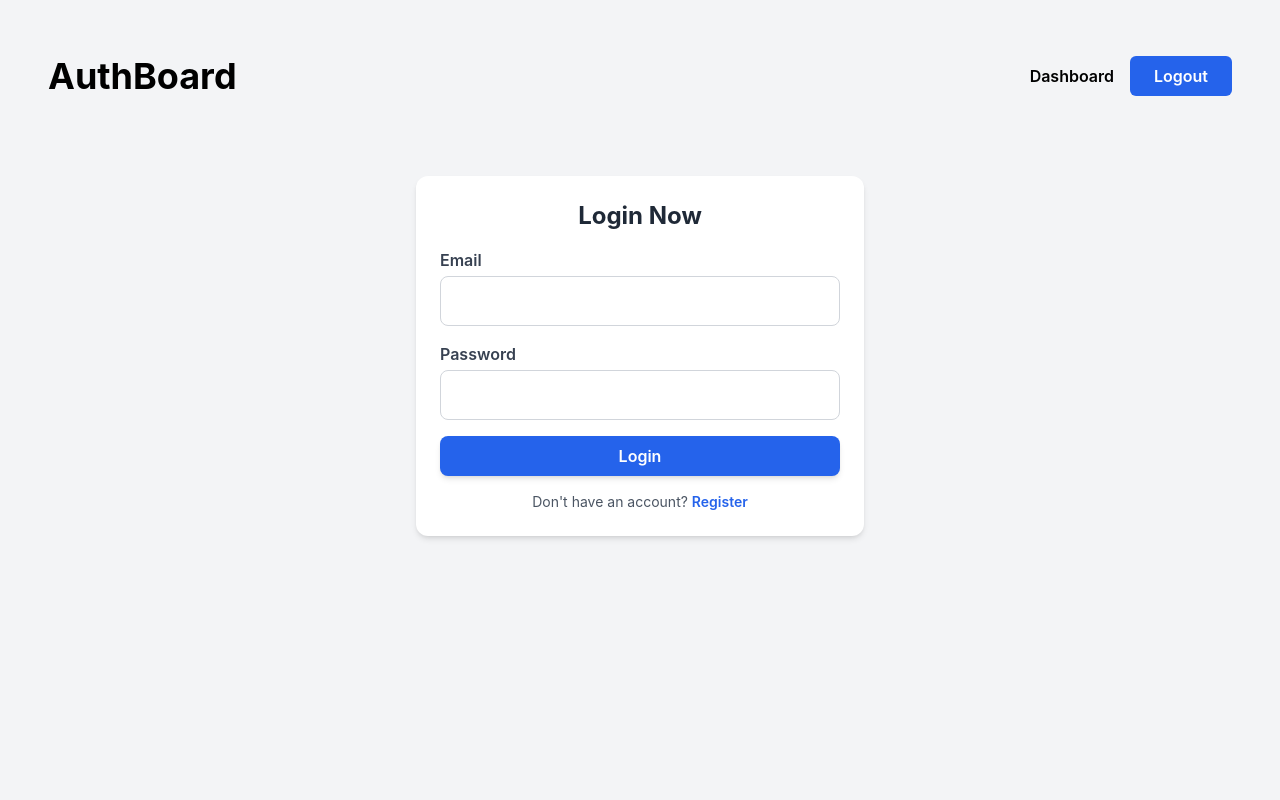
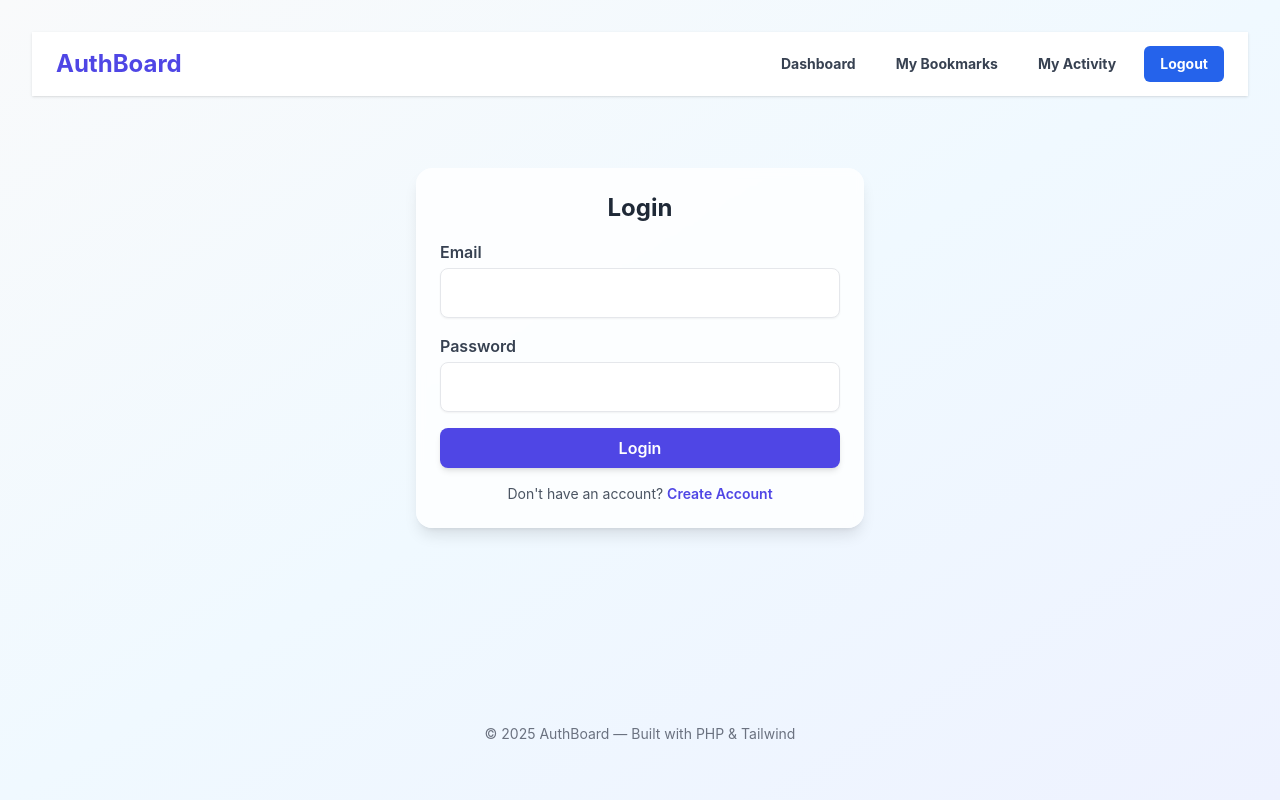
Before and after one commit to shaheen-020/metro_wb_lab, a PHP site: page / in a window 1280 px wide. Run offline with PHP 8.4, Linux system fonts and the light colour scheme; the visitor is signed in with stand-in values (Sample User, id 1); some libraries are stand-ins or nearby versions.

Commit message:
Added bookmarked and history/timeline pages

```diff
--- /dev/null
+++ b/app/Controllers/ActivityController.php
@@ -0,0 +1,33 @@
+<?php
+
+namespace App\Controllers;
+
+use App\Core\Controller;
+use App\Core\Session;
+use App\Models\Activity;
+
+class ActivityController extends Controller
+{
+    /**
+     * Display user activity timeline
+     */
+    public function index(): void
+    {
+        // Redirect if not logged in
+        $user = Session::get('user');
+        if (!$user) {
+            header('Location: /');
+            exit;
+        }
+
+        $userId = $user['id'];
+
+        // Fetch activities
+        $activities = Activity::getByUser($userId);
+
+        $this->view('activity.php', [
+            'activities' => $activities,
+            'user' => $user
+        ]);
+    }
+}
--- a/app/Controllers/AuthController.php
+++ b/app/Controllers/AuthController.php
@@ -5,6 +5,7 @@ use App\Core\Controller;
 use App\Core\Session;
 use App\Core\Mailer;
 use App\Models\User;
+use App\Models\Activity;
 
 class AuthController extends Controller {
     public function showLogin() {
@@ -46,6 +47,7 @@ class AuthController extends Controller {
         $user = User::findByEmail($email);
         if ($user && password_verify($password, $user['password'])) {
             Session::set('user', ['id' => $user['id'], 'name' => $user['name'], 'email' => $user['email']]);
+            Activity::log($user['id'], 'login', null, 'Logged in');
             header('Location: /dashboard');
             return;
         }
@@ -55,6 +57,10 @@ class AuthController extends Controller {
 
     public function logout(): void
     {
+        $user = Session::get('user');
+        if ($user) {
+            Activity::log($user['id'], 'logout', null, 'Logged out');
+        }
         Session::destroy();
         header('Location: /login');
     }
--- /dev/null
+++ b/app/Controllers/BookmarkController.php
@@ -0,0 +1,46 @@
+<?php
+namespace App\Controllers;
+
+use App\Models\Post;
+use App\Models\Activity;
+use App\Core\Session;
+
+class BookmarkController {
+    // Show all bookmarks for the logged-in user
+    public function index() {
+        $user = Session::get('user');
+        if (!$user) {
+            header('Location: /login');
+            exit;
+        }
+        $bookmarks = Post::getBookmarks($user['id']);
+        $title = 'My Bookmarks';
+        include __DIR__ . '/../Views/bookmarks.php';
+    }
+
+    // Save a bookmark
+    public function bookmark() {
+        $user = Session::get('user');
+        if (!$user || empty($_POST['post_id'])) {
+            header('Location: /login'); exit;
+        }
+        $postId = (int)$_POST['post_id'];
+        \App\Models\Post::bookmark($user['id'], $postId);
+        Activity::log($user['id'], 'bookmark', $postId, 'Bookmarked a post');
+        header('Location: ' . ($_POST['redirect'] ?? '/dashboard'));
+        exit;
+    }
+
+    // Remove a bookmark
+    public function unbookmark() {
+        $user = Session::get('user');
+        if (!$user || empty($_POST['post_id'])) {
+            header('Location: /login'); exit;
+        }
+        $postId = (int)$_POST['post_id'];
+        \App\Models\Post::unbookmark($user['id'], $postId);
+        Activity::log($user['id'], 'unbookmark', $postId, 'Removed a bookmark');
+        header('Location: ' . ($_POST['redirect'] ?? '/dashboard'));
+        exit;
+    }
+}
--- a/app/Controllers/DashboardController.php
+++ b/app/Controllers/DashboardController.php
@@ -15,10 +15,17 @@ class DashboardController extends Controller {
         }
 
         $posts = Post::getAllWithUser();
-
+        $bookmarkedIds = [];
+        if ($user) {
+            $bookmarks = Post::getBookmarks($user['id']);
+            foreach ($bookmarks as $bm) {
+                $bookmarkedIds[] = (int)$bm['id'];
+            }
+        }
         $this->view('dashboard.php', [
             'user' => $user,
-            'posts' => $posts
+            'posts' => $posts,
+            'bookmarkedIds' => $bookmarkedIds
         ]);
     }
 }
--- a/app/Controllers/PostController.php
+++ b/app/Controllers/PostController.php
@@ -4,6 +4,7 @@ namespace App\Controllers;
 use App\Core\Controller;
 use App\Core\Session;
 use App\Models\Post;
+use App\Models\Activity;
 
 class PostController extends Controller {
     public function create(): void
@@ -42,7 +43,10 @@ class PostController extends Controller {
             }
 
             // Create the post
-            Post::create($user['id'], $content, $imagePath);
+            $postId = Post::create($user['id'], $content, $imagePath);
+
+            // Log activity
+            Activity::log($user['id'], 'create_post', $postId, 'Created a new post');
 
             // Redirect to dashboard
             header('Location: /dashboard');
@@ -96,6 +100,7 @@ class PostController extends Controller {
                 'target' => $target,
             ]);
         } else {
+            Activity::log($user['id'], 'delete_post', $postId, 'Deleted a post');
             Session::set('flash', ['type' => 'success', 'message' => 'Post deleted.']);
             Session::set('debug', [
                 'where' => 'delete_ok',
@@ -142,6 +147,7 @@ class PostController extends Controller {
 
         $ok = Post::update($postId, $user['id'], $content);
         if ($ok) {
+            Activity::log($user['id'], 'edit_post', $postId, 'Edited a post');
             Session::set('flash', ['type' => 'success', 'message' => 'Post updated.']);
             Session::set('debug', ['where' => 'edit_ok', 'postId' => $postId]);
         } else {
--- a/app/Views/auth/login.php
+++ b/app/Views/auth/login.php
@@ -3,28 +3,28 @@ $title = 'Login | AuthBoard';
 ob_start();
 ?>
 
-<div class="max-w-md mx-auto bg-white p-6 rounded-xl shadow-md mt-12">
-    <h2 class="text-2xl font-bold mb-4 text-gray-800 text-center">Login Now</h2>
+<div class="max-w-md mx-auto bg-white/80 backdrop-blur-sm p-6 rounded-2xl shadow-lg mt-12">
+    <h2 class="text-2xl font-bold mb-4 text-gray-800 text-center">Login</h2>
 
     <form method="POST" action="/login" class="space-y-4">
         <!-- Email -->
         <div>
             <label for="email" class="block mb-1 font-semibold text-gray-700">Email</label>
             <input type="email" id="email" name="email" required
-                class="w-full border border-gray-300 rounded-lg p-3 focus:outline-none focus:outline-none focus:ring-0.5 focus:ring-black focus:border-black" />
+                class="w-full border border-gray-200 rounded-lg p-3 focus:outline-none focus:ring-2 focus:ring-indigo-200 focus:border-indigo-300 shadow-sm" />
         </div>
 
         <!-- Password -->
         <div>
             <label for="password" class="block mb-1 font-semibold text-gray-700">Password</label>
             <input type="password" id="password" name="password" required
-                class="w-full border border-gray-300 rounded-lg p-3 focus:outline-none focus:outline-none focus:ring-0.5 focus:ring-black focus:border-black" />
+                class="w-full border border-gray-200 rounded-lg p-3 focus:outline-none focus:ring-2 focus:ring-indigo-200 focus:border-indigo-300 shadow-sm" />
         </div>
 
         <!-- Submit Button -->
         <div>
             <button type="submit"
-                class="bg-blue-600 hover:bg-blue-700 text-white font-semibold py-2 px-6 rounded-lg shadow-md transition-colors w-full">
+                class="bg-indigo-600 hover:bg-indigo-700 text-white font-semibold py-2 px-6 rounded-lg shadow-md transition-colors w-full">
                 Login
             </button>
         </div>
@@ -32,7 +32,7 @@ ob_start();
 
     <p class="mt-4 text-gray-600 text-sm text-center">
         Don't have an account?
-        <a href="/register" class="text-blue-600 font-semibold hover:underline">Register</a>
+        <a href="/register" class="text-indigo-600 font-semibold hover:underline">Create Account</a>
     </p>
 </div>
 
--- a/app/Views/layout.php
+++ b/app/Views/layout.php
@@ -13,44 +13,67 @@
         body {
             font-family: 'Inter', sans-serif;
         }
-
         .post-card {
-            background: white;
+            background: linear-gradient(180deg, #ffffff 0%, #fbfdff 100%);
             padding: 1rem;
-            margin-bottom: 1.5rem;
+            margin-bottom: 1rem;
             border-radius: 0.75rem;
-            box-shadow: 0 2px 5px rgba(0, 0, 0, 0.1);
+            box-shadow: 0 6px 18px rgba(12, 15, 25, 0.06);
+            border: 1px solid rgba(15, 23, 42, 0.04);
         }
     </style>
 </head>
 
-<body class="min-h-screen bg-gray-100 flex flex-col items-center p-4 md:p-6 lg:p-8">
+<body class="min-h-screen bg-gradient-to-br from-gray-50 via-sky-50 to-indigo-50 text-gray-800 flex flex-col items-center p-4 md:p-6 lg:p-8">
 
-    <!-- Header -->
-    <header class="w-full max-w-7xl mb-6 md:mb-8 pt-4 md:pt-6 px-4 bg-purple">
-        <div class="flex flex-col sm:flex-row sm:items-center sm:justify-between gap-4 md:gap-6">
-            <h1 class="text-2xl md:text-3xl lg:text-4xl font-bold text-black">AuthBoard</h1>
+    <!-- Navbar -->
+    <header class="w-full bg-white shadow">
+        <div class="max-w-7xl mx-auto px-4 md:px-6">
+            <div class="flex items-center justify-between h-16">
+                <div class="flex items-center">
+                    <a href="/" class="text-2xl font-bold text-indigo-600">AuthBoard</a>
+                </div>
 
-            <?php if (!empty($_SESSION['user'])): ?>
-                <nav class="flex items-center gap-3 md:gap-4 flex-wrap">
-                    <a href="/dashboard" class="text-black font-semibold hover:underline text-sm md:text-base transition">Dashboard</a>
-                    <button
-                        class="btn btn-primary bg-blue-600 hover:bg-blue-700 text-white font-semibold py-2 px-4 md:py-2 md:px-6 rounded-md text-sm md:text-base transition"
-                        onclick="window.location.href='/logout'">
-                        Logout
+                <!-- Desktop links -->
+                <div class="hidden md:flex md:items-center md:space-x-4">
+                    <?php if (!empty($_SESSION['user'])): ?>
+                        <a href="/dashboard" class="text-gray-700 hover:text-gray-900 px-3 py-2 rounded-md text-sm font-bold">Dashboard</a>
+                        <a href="/bookmarks" class="text-gray-700 hover:text-gray-900 px-3 py-2 rounded-md text-sm font-bold">My Bookmarks</a>
+                        <a href="/activity" class="text-gray-700 hover:text-gray-900 px-3 py-2 rounded-md text-sm font-bold">My Activity</a>
+                        <button onclick="window.location.href='/logout'" class="bg-blue-600 hover:bg-blue-700 text-white px-4 py-2 rounded-md text-sm font-bold text-center">Logout</button>
+                    <?php else: ?>
+                        <a href="/login" class="text-indigo-600 hover:underline px-3 py-2 rounded-md text-sm font-medium">Login</a>
+                        <a href="/register" class="text-indigo-600 hover:underline px-3 py-2 rounded-md text-sm font-medium">Register</a>
+                    <?php endif; ?>
+                </div>
+
+                <!-- Mobile menu button -->
+                <div class="md:hidden">
+                    <button id="mobileMenuBtn" aria-expanded="false" aria-controls="mobileMenu" class="p-2 rounded-md text-gray-700 hover:bg-gray-100">
+                        <svg class="h-6 w-6" xmlns="http://www.w3.org/2000/svg" fill="none" viewBox="0 0 24 24" stroke="currentColor">
+                            <path stroke-linecap="round" stroke-linejoin="round" stroke-width="2" d="M4 6h16M4 12h16M4 18h16" />
+                        </svg>
                     </button>
-                </nav>
-            <?php else: ?>
-                <nav class="flex gap-3 md:gap-4 flex-wrap">
-                    <a href="/login" class="text-blue-600 font-semibold hover:underline text-sm md:text-base transition">Login</a>
-                    <a href="/register" class="text-blue-600 font-semibold hover:underline text-sm md:text-base transition">Register</a>
-                </nav>
-            <?php endif; ?>
+                </div>
+            </div>
+
+            <!-- Mobile menu -->
+            <div id="mobileMenu" class="md:hidden hidden pb-4">
+                <?php if (!empty($_SESSION['user'])): ?>
+                    <a href="/dashboard" class="block px-3 py-2 text-gray-700 hover:bg-gray-50 rounded-md">Dashboard</a>
+                    <a href="/bookmarks" class="block px-3 py-2 text-gray-700 hover:bg-gray-50 rounded-md">My Bookmarks</a>
+                    <a href="/activity" class="block px-3 py-2 text-gray-700 hover:bg-gray-50 rounded-md">My Activity</a>
+                    <button onclick="window.location.href='/logout'" class="w-full text-left mt-2 bg-blue-600 hover:bg-blue-700 text-white px-3 py-2 rounded-md text-center">Logout</button>
+                <?php else: ?>
+                    <a href="/login" class="block px-3 py-2 text-indigo-600 hover:bg-gray-50 rounded-md">Login</a>
+                    <a href="/register" class="block px-3 py-2 mt-2 text-indigo-600 hover:bg-gray-50 rounded-md">Register</a>
+                <?php endif; ?>
+            </div>
         </div>
     </header>
 
     <!-- Main Content -->
-    <main class="w-full max-w-7xl px-4">
+    <main class="flex-1 w-full max-w-7xl px-4 pt-6 pb-12">
         <?php if (!empty($_SESSION['flash'])): ?>
             <?php $f = $_SESSION['flash']; unset($_SESSION['flash']); ?>
             <div class="mb-4 md:mb-6 px-4 py-3 md:py-4 rounded-md text-sm md:text-base <?= $f['type'] === 'success' ? 'bg-green-100 text-green-800' : 'bg-red-100 text-red-800' ?>">
@@ -60,6 +83,13 @@
 
         <?= $content ?>
     </main>
+
+    <!-- Footer -->
+    <footer class="w-full mt-auto">
+        <div class="max-w-7xl mx-auto px-4 py-6 text-center text-sm text-gray-500">
+            &copy; <?= date('Y') ?> AuthBoard — Built with PHP & Tailwind
+        </div>
+    </footer>
 
     <!-- Edit modal -->
     <div id="editModal" class="fixed inset-0 hidden items-end sm:items-center justify-center z-50 p-4">
@@ -102,6 +132,17 @@
 
     <script>
         document.addEventListener('DOMContentLoaded', function () {
+            // Mobile nav toggle
+            var mobileBtn = document.getElementById('mobileMenuBtn');
+            var mobileMenu = document.getElementById('mobileMenu');
+            if (mobileBtn && mobileMenu) {
+                mobileBtn.addEventListener('click', function (e) {
+                    var expanded = mobileBtn.getAttribute('aria-expanded') === 'true';
+                    mobileBtn.setAttribute('aria-expanded', (!expanded).toString());
+                    mobileMenu.classList.toggle('hidden');
+                });
+            }
+
             // ==== EDIT MODAL ====
             var editModal = document.getElementById('editModal');
             var editOverlay = document.getElementById('editModalOverlay');
--- a/public/index.php
+++ b/public/index.php
@@ -23,6 +23,8 @@ use App\Core\Session;
 use App\Controllers\AuthController;
 use App\Controllers\DashboardController;
 use App\Controllers\PostController;
+use App\Controllers\BookmarkController;
+use App\Controllers\ActivityController;
 
 Session::start();
 
@@ -30,6 +32,8 @@ $router = new Router();
 $auth = new AuthController();
 $dash = new DashboardController();
 $post = new PostController();
+$bookmark = new BookmarkController();
+$activity = new ActivityController();
 
 // ---- Auth Routes ----
 $router->get('/', fn() => $auth->showLogin());
@@ -49,5 +53,13 @@ $router->post('/post/create', fn() => $post->create()); // handles form submissi
 $router->post('/post/delete', fn() => $post->delete());
 // edit post
 $router->post('/post/edit', fn() => $post->edit());
+// ---- Bookmarks ----
+$router->get('/bookmarks', fn() => $bookmark->index());
+$router->post('/bookmark', fn() => $bookmark->bookmark());
+$router->post('/unbookmark', fn() => $bookmark->unbookmark());
+
+// ---- Activity Timeline ----
+$router->get('/activity', fn() => $activity->index());
+
 // ---- Dispatch ----
 $router->dispatch($_SERVER['REQUEST_URI'] ?? '/', $_SERVER['REQUEST_METHOD'] ?? 'GET');
```
Also changed, not shown: app/Models/Activity.php (added, +62 -0 lines), app/Models/Post.php (+32 -4 lines), app/Views/activity.php (added, +127 -0 lines), app/Views/auth/register.php (+8 -8 lines), app/Views/bookmarks.php (added, +34 -0 lines), app/Views/create_post.php (+5 -4 lines), app/Views/dashboard.php (+30 -9 lines), sql/schema.sql (+27 -1 lines), 3 other files.
